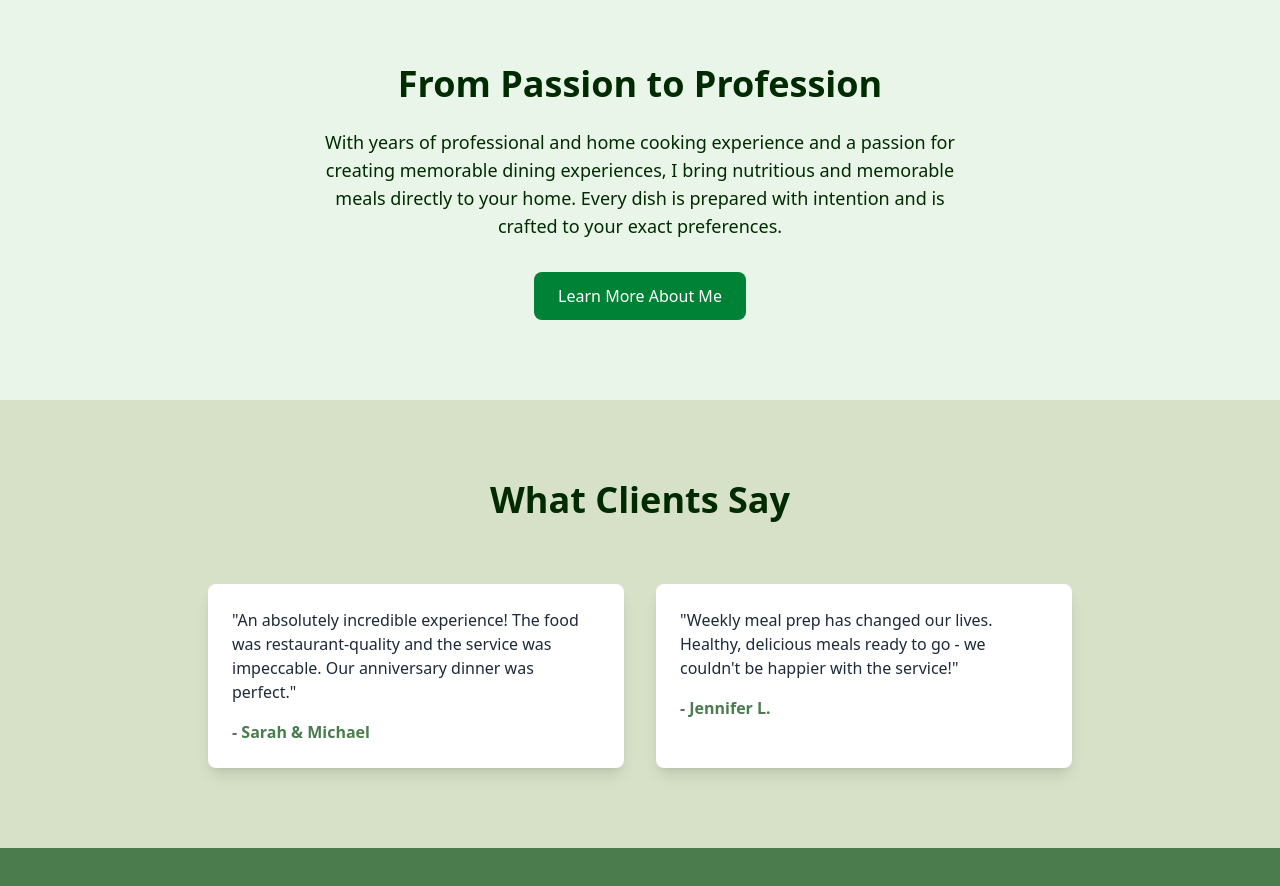
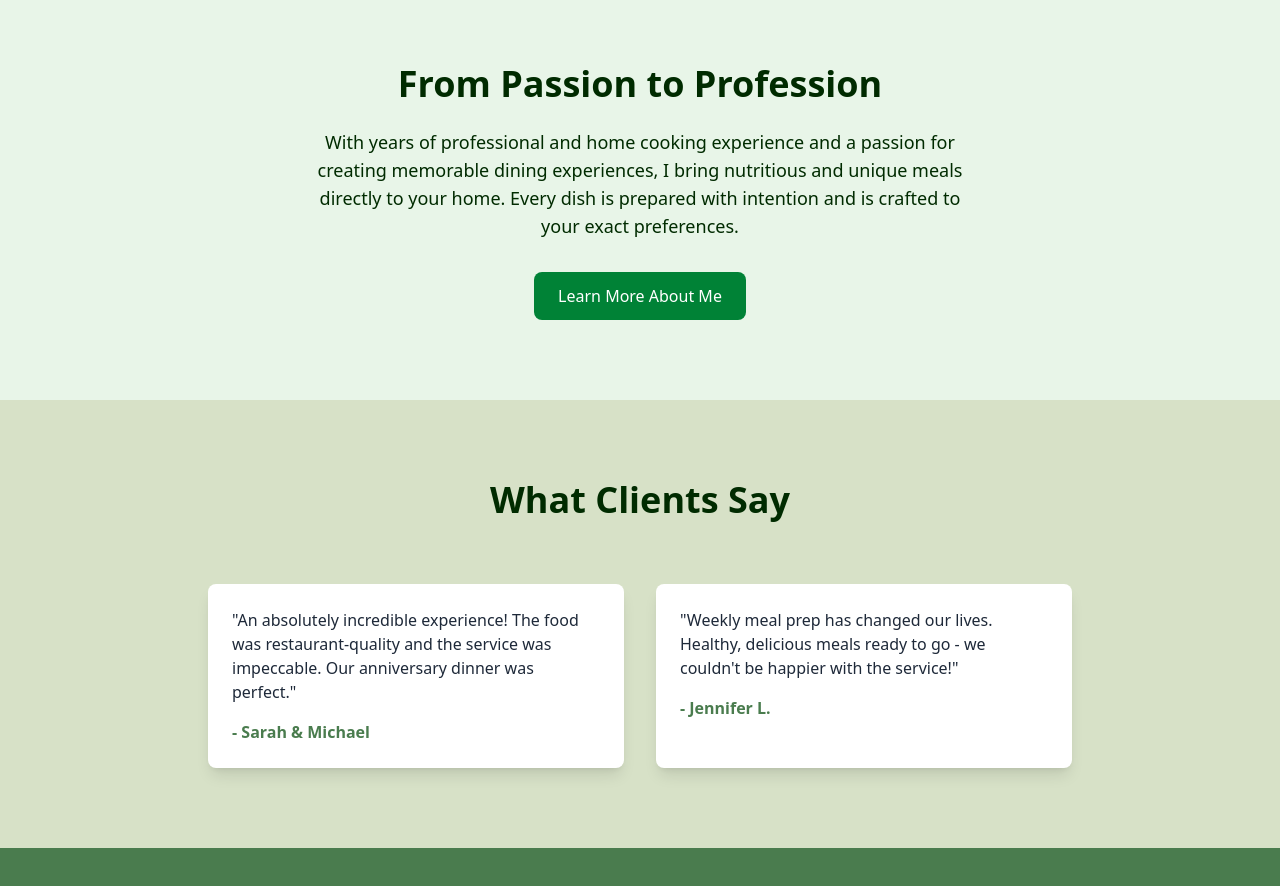
Before and after one commit to dancimo-lang/personal-chef-website, a Next.js app: page / in a window 1280 px wide. Shown: the part 1260-2146 px from the top of the page. Built offline with nearby package versions, Linux system fonts and the light colour scheme.

Commit message:
Change 'memorable' to 'unique' in passion to profession blurb

```diff
--- a/src/app/page.tsx
+++ b/src/app/page.tsx
@@ -124,7 +124,7 @@ export default function Home() {
           </h2>
           <p className="text-lg mb-8 max-w-2xl mx-auto" style={{color: '#002b00'}}>
             With years of professional and home cooking experience and a passion for creating memorable dining experiences,
-            I bring nutritious and memorable meals directly to your home. Every dish is prepared with
+            I bring nutritious and unique meals directly to your home. Every dish is prepared with
             intention and is crafted to your exact preferences.
           </p>
           <Link
```
